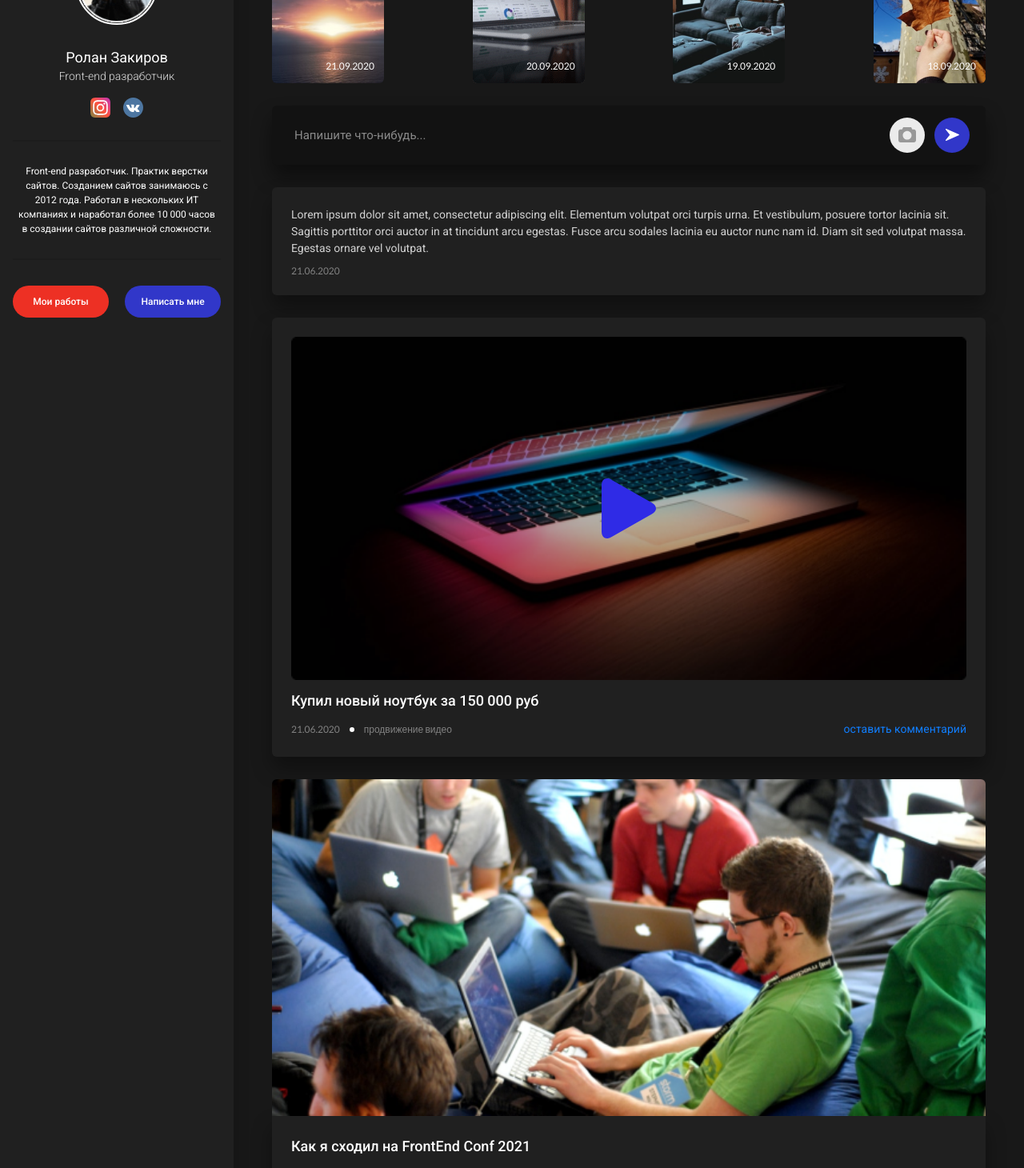
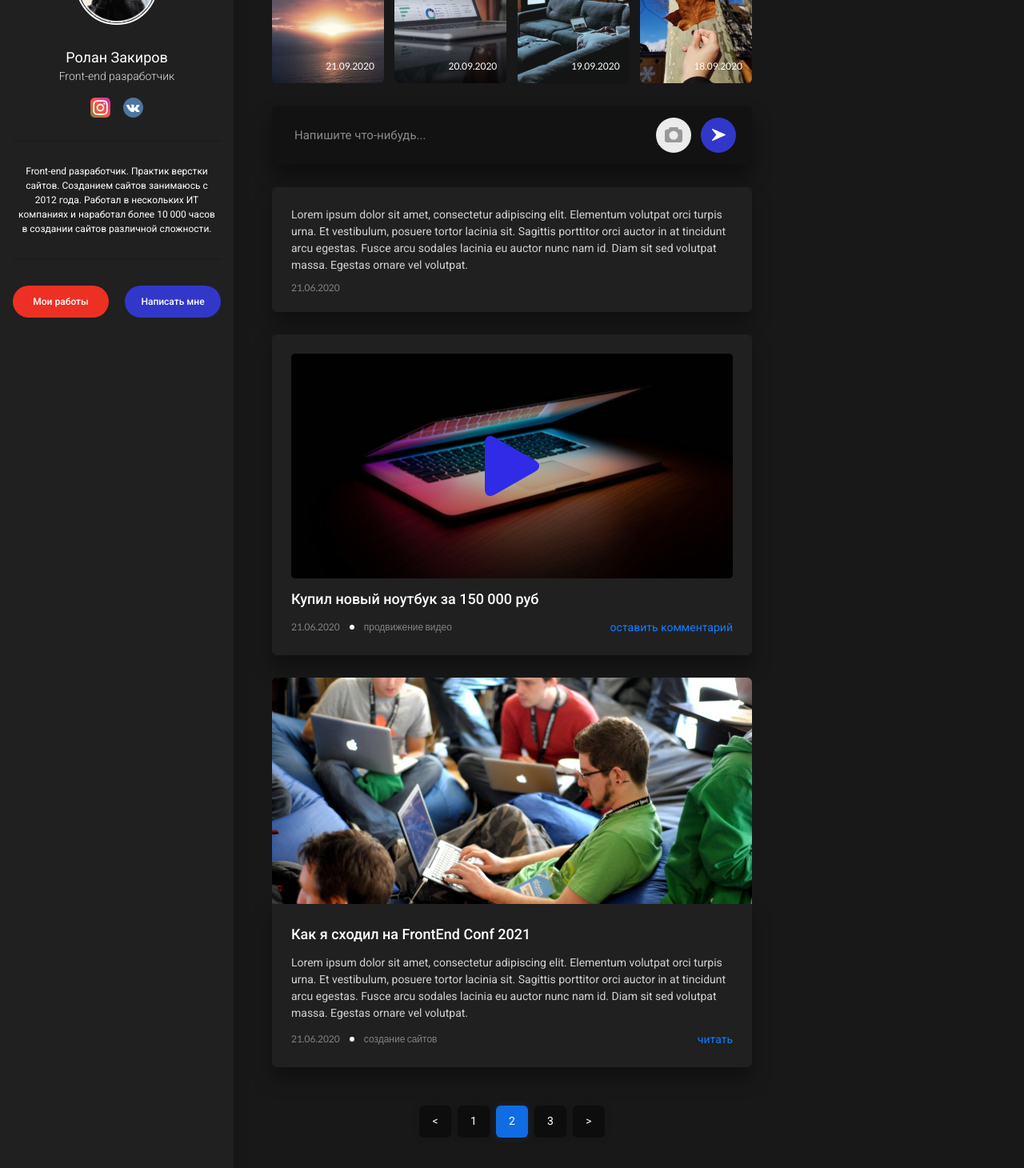
Before and after one commit to martymacv/blog-front-react-js-prj, a React (Vite) app in the folder my_blog/: page / in a window 1280 px wide. Shown: the part 200-1660 px from the top of the page at 80% size. Built offline with nearby package versions, Linux system fonts and the light colour scheme.

Commit message:
Main commit =)

```diff
--- a/my_blog/src/components/HomePage/AddPost.jsx
+++ b/my_blog/src/components/HomePage/AddPost.jsx
@@ -1,6 +1,6 @@
 function AddPost() {
     return (
-        <div className="w-full mt-7 px-12">
+        <div className="w-full mt-7">
             <div className="grid grid-cols-[1fr_auto_auto] gap-3 items-center justify-center shadow-add-post rounded-md bg-[#121212ff]">
                 <input
                     className="focus:outline-none w-full text-white text-[15px] font-   [400] leading-[18px] tracking-[0%] p-7 font-roboto"
--- a/my_blog/src/components/HomePage/NormalPost.jsx
+++ b/my_blog/src/components/HomePage/NormalPost.jsx
@@ -2,7 +2,7 @@ import { Link } from "react-router-dom"
 
 function NormalPost() {
     return (
-        <div className="flex flex-col w-full mt-7 px-12 rounded-t-md">
+        <div className="flex flex-col w-full mt-7 rounded-t-md">
             <img className="rounded-t-md"
                 src="src/assets/images/Rectangle 5-1.png" alt="" />
             <div className="flex flex-col gap-3 p-6 bg-[#202020ff] rounded-b-md shadow-simple-post">
--- a/my_blog/src/components/HomePage/SimplePost.jsx
+++ b/my_blog/src/components/HomePage/SimplePost.jsx
@@ -1,6 +1,6 @@
 function SimplePost() {
     return (
-        <div className="w-full mt-7 px-12">
+        <div className="w-full mt-7">
             <div className="flex flex-col gap-3 p-6 bg-[#202020ff] rounded-md shadow-simple-post">
                 <p className="font-roboto text-[#d2d2d2ff] font-[400] text-[14px] leading-[21px] tracking-[0%]">
                     Lorem ipsum dolor sit amet, consectetur adipiscing elit. Elementum volutpat orci turpis urna. Et vestibulum, posuere tortor lacinia sit. Sagittis porttitor orci auctor in at tincidunt arcu egestas. Fusce arcu sodales lacinia eu auctor nunc nam id. Diam sit sed volutpat massa. Egestas ornare vel volutpat.
--- a/my_blog/src/components/HomePage/Stories.jsx
+++ b/my_blog/src/components/HomePage/Stories.jsx
@@ -2,7 +2,7 @@ import { Link } from "react-router-dom"
 
 function Stories() {
     return (
-        <div className="w-full mt-15 px-12">
+        <div className="w-full mt-15">
         <ul className="flex flex-row flex-wrap gap-3 items-center justify-between w-full">
             <li className="flex items-center justify-center">
                 <Link className="relative flex h-[195px] w-[140px]">
--- a/my_blog/src/components/HomePage/VideoPost.jsx
+++ b/my_blog/src/components/HomePage/VideoPost.jsx
@@ -2,7 +2,7 @@ import { Link } from "react-router-dom"
 
 function VideoPost() {
     return (
-        <div className="w-full mt-7 px-12">
+        <div className="w-full mt-7">
             <div className="flex flex-col gap-3 p-6 bg-[#202020ff] rounded-md shadow-simple-post">
                 <div className="flex items-center justify-center">
                     <img className="w-full object-cover" src="src/assets/images/Rectangle 5.png" alt="" />
--- a/my_blog/src/pages/Home.jsx
+++ b/my_blog/src/pages/Home.jsx
@@ -9,15 +9,15 @@ import PageNav from "../components/HomePage/PageNav";
 
 function Home() {
   return (
-    <div>
-        <main className="flex flex-col w-full items-center">
+    <div className="mx-12">
+        <main className="flex flex-col w-full items-center max-w-150">
             <Stories></Stories>
             <AddPost></AddPost>
             <SimplePost></SimplePost>
             <VideoPost></VideoPost>
             <NormalPost/>
         </main>
-        <footer className="p-12">
+        <footer className="my-12 max-w-150">
             <PageNav></PageNav>
         </footer>
     </div>
```
